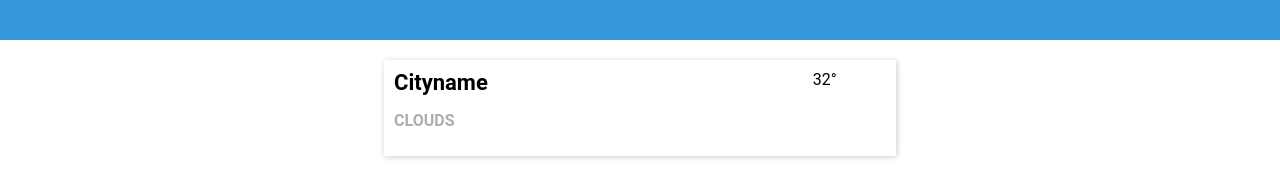
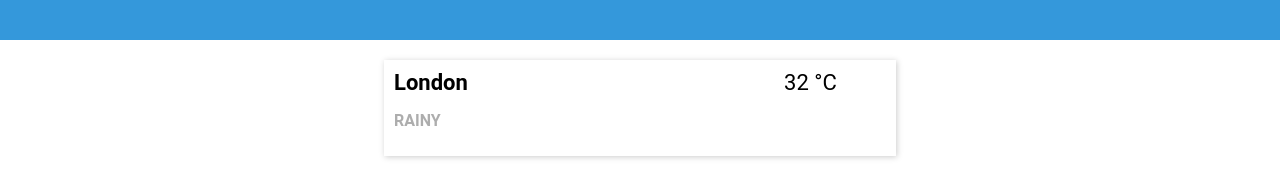
Before and after one commit to gmroldan/angular2-weather-app, an Angular app: page / in a window 1280 px wide. Shown: the part 171-351 px from the top of the page. Built offline with nearby package versions, Linux system fonts and the light colour scheme.

Commit message:
Adding custom classes and string interpolation.

```diff
--- a/src/app/weather/weather-item.component.ts
+++ b/src/app/weather/weather-item.component.ts
@@ -1,20 +1,26 @@
 import { Component } from '@angular/core';
+
+import { WeatherItem } from './weather-item';
 
 @Component({
     selector: 'weather-item',
     template: `
         <article class="weather-element">
             <div class="col-1">
-                <h3>Cityname</h3>
-                <p class="info">CLOUDS</p>
+                <h3>{{ weatherItem.cityName }}</h3>
+                <p class="info">{{ weatherItem.description }}</p>
             </div>
             <div class="col-2">
-                <span class="temparature">32°</span>
+                <span class="temperature">{{ weatherItem.temperature }} °C</span>
             </div>
         </article>
     `,
     styleUrls: ['./css/weather-item.css']
 })
 export class WeatherItemComponent {
+    weatherItem: WeatherItem;
 
+    constructor() {
+        this.weatherItem = new WeatherItem('London', 'RAINY', 32);
+    }
 }
--- /dev/null
+++ b/src/app/weather/weather-item.ts
@@ -0,0 +1,4 @@
+export class WeatherItem {
+    constructor(public cityName: string, public description: string, public temperature: number) {}
+
+}
```
